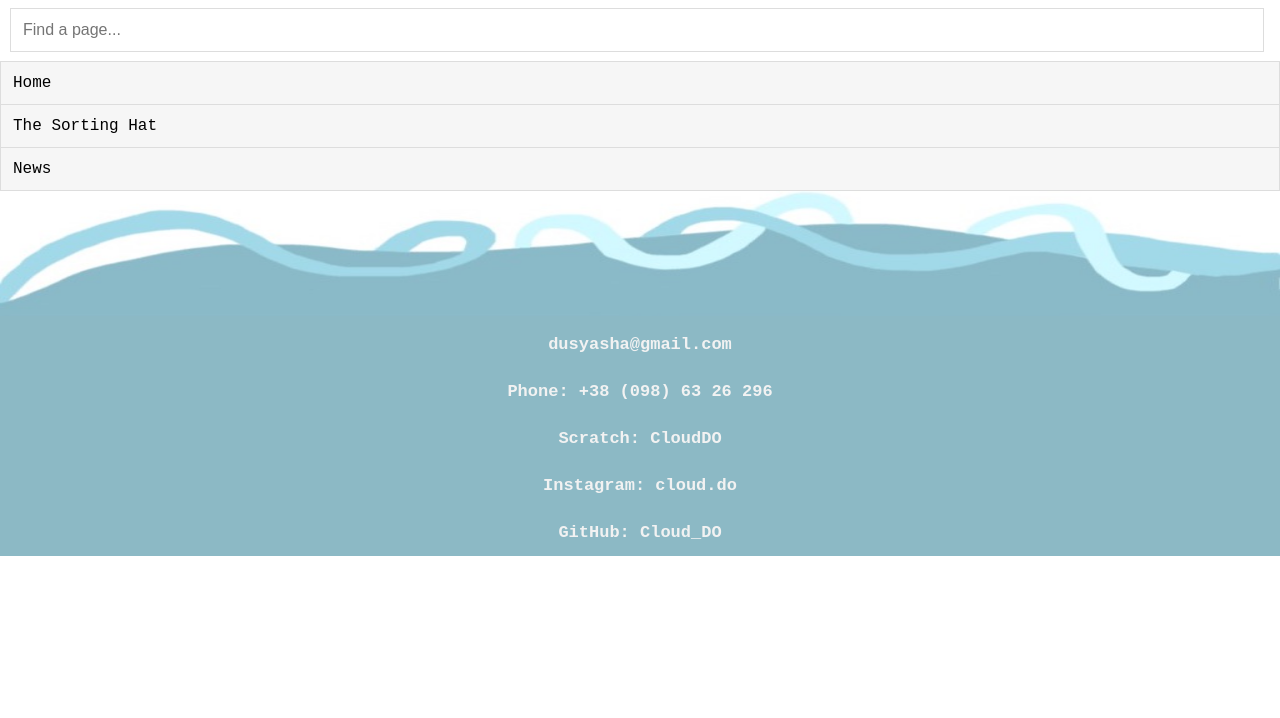
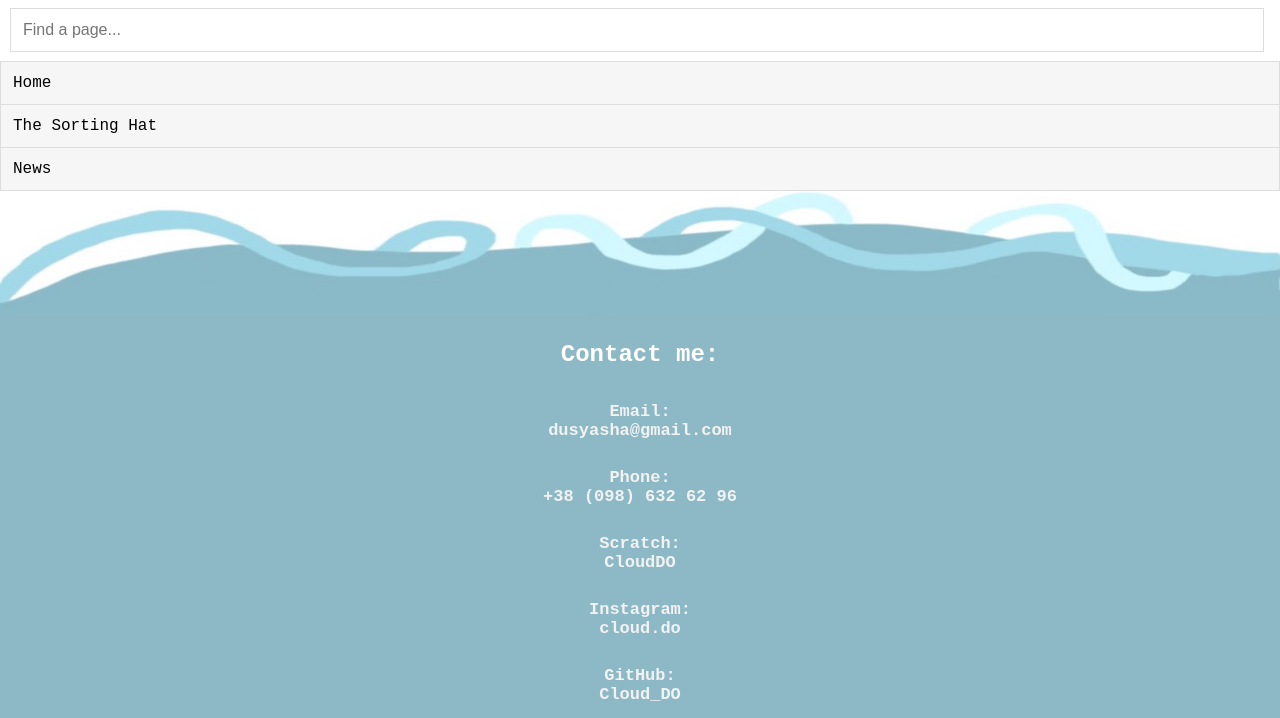
Before and after one commit to Cloud-DO/HarryPotterNews, a plain HTML site: page index.html in a window 1280 px wide. Shown: the part 719-1437 px from the top of the page. Before the commit the page ends 1275 px from the top, so only its background shows below. Drawn offline with Linux system fonts and the light colour scheme; a script that the page names is missing.

Commit message:
changed footer

```diff
--- a/index.html
+++ b/index.html
@@ -109,13 +109,16 @@
             <img src="img/barrier.JPG" width="100%" height="125px">
 
 
-      <div style="display:flex;flex-direction:column;align-items: center;" >
-      <h3  style="color: white;margin-top: 0px;margin-bottom: 0px;" ><a href="mailto:dusyasha@gmail.com"> dusyasha@gmail.com</a></h3>
-      <h3  style="color: white;margin-top: 0px;margin-bottom: 0px;" ><a href="tel:+380987654321">Phone: +38 (098) 63 26 296</a></h3>
-      <h3  style="color: white;margin-top: 0px;margin-bottom: 0px;" ><a href="https://scratch.mit.edu/users/CloudDO/">Scratch: CloudDO</a></h3>
-      <h3  style="color: white;margin-top: 0px;margin-bottom: 0px;"  ><a href="https://www.instagram.com/cloud.do/">Instagram: cloud.do</a></h3>
-      <h3  style="color: white;margin-top: 0px;margin-bottom: 0px;" ><a href="https://github.com/Cloud-DO"> GitHub: Cloud_DO</a> </h3>
-    </div>
+
+<h2 style="text-align:center; color:white;">Contact me:</h2>
+
+<div style="display:flex;flex-direction:column;align-items: center;">
+  <h3  style="color: white;margin-top: 0px;margin-bottom: 0px;" ><a href="mailto:dusyasha@gmail.com">Email: <br> dusyasha@gmail.com</a></h3>
+  <h3  style="color: white;margin-top: 0px;margin-bottom: 0px;" ><a href="tel:+380987654321">Phone:<br> +38 (098) 632 62 96</a></h3>
+  <h3  style="color: white;margin-top: 0px;margin-bottom: 0px;" ><a href="https://scratch.mit.edu/users/CloudDO/">Scratch:<br> CloudDO</a></h3>
+  <h3  style="color: white;margin-top: 0px;margin-bottom: 0px;"  ><a href="https://www.instagram.com/cloud.do/">Instagram:<br> cloud.do</a></h3>
+  <h3  style="color: white;margin-top: 0px;margin-bottom: 0px;" ><a href="https://github.com/Cloud-DO"> GitHub:<br> Cloud_DO</a> </h3>
+</div>
 
 
 
```
